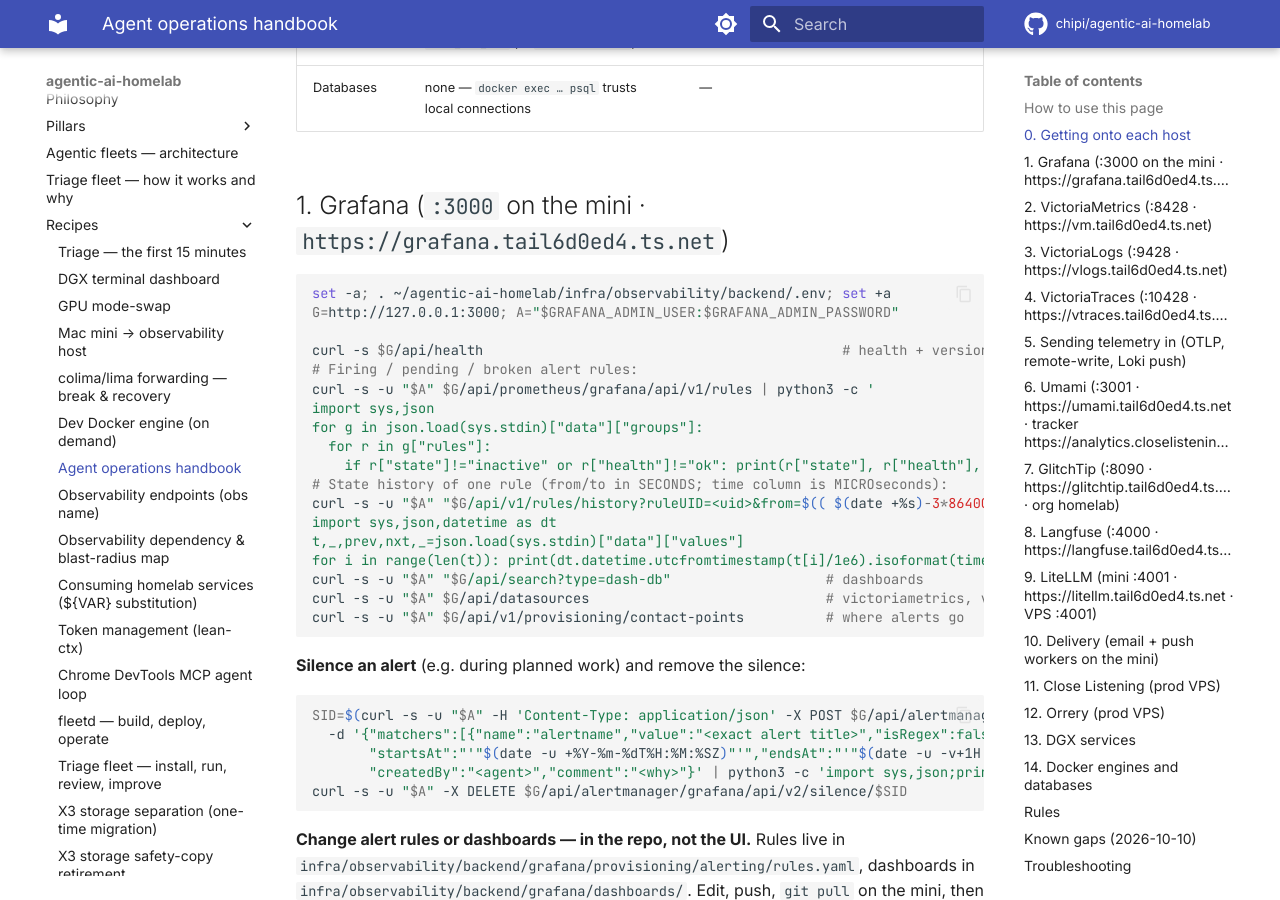
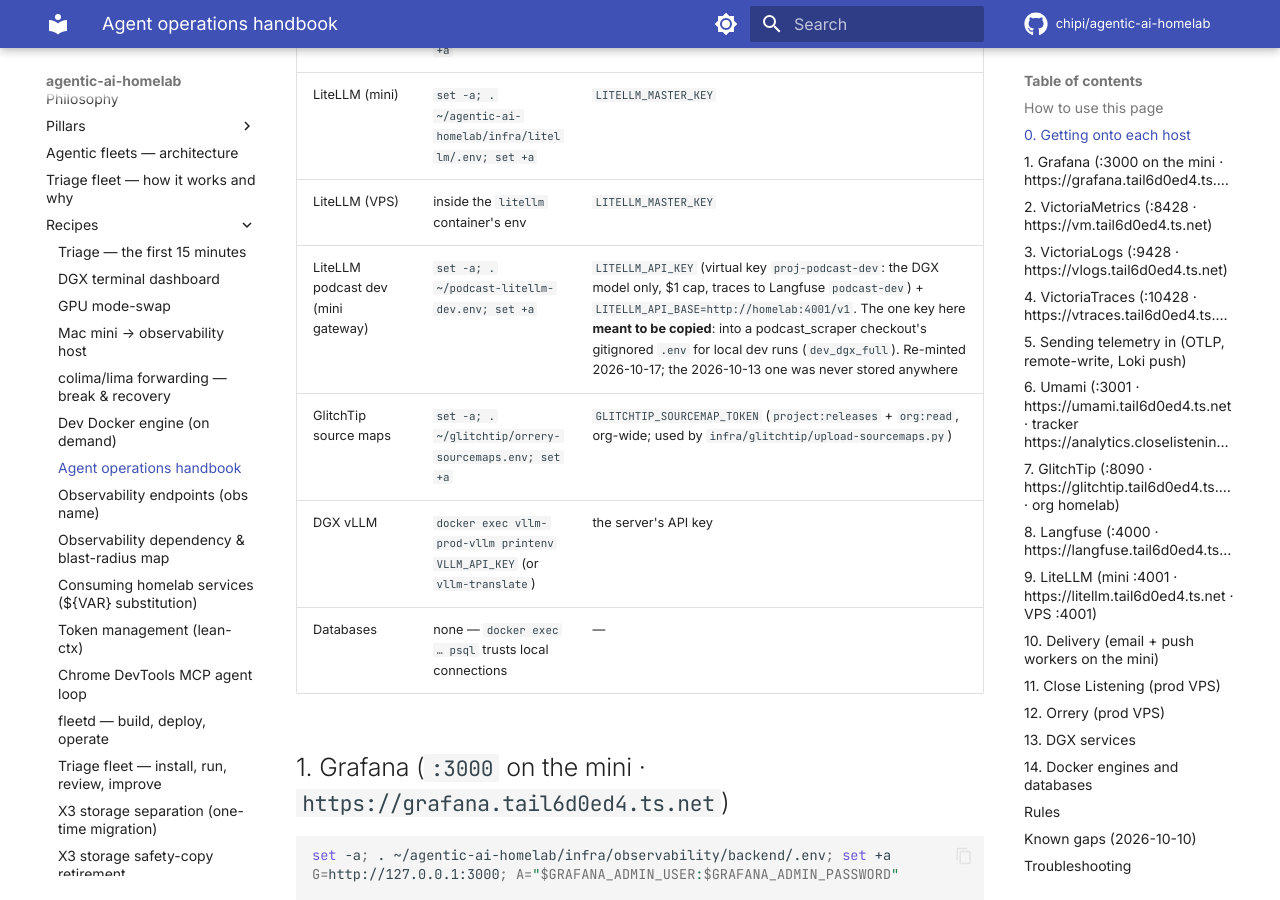
Before and after one commit to chipi/agentic-ai-homelab, an MkDocs documentation site: the page built from docs/recipes/agent-access.md, in a window 1280 px wide and 900 px high, scrolled down 1920 px. Built offline with MkDocs 1.6.1 and Material for MkDocs 9.7.7, drawn with Linux system fonts in a browser that asks for light colours; comment, search, counter and statistics services are not loaded.

Commit message:
docs(handbook): where the podcast dev LiteLLM key and the GlitchTip source-map token live
proj-podcast-dev (mini gateway) was minted 2026-10-13 but its value was never
stored anywhere, so no dev run could use it. Deleted unused (spend 0) and
re-minted 2026-10-17 with the same settings: the DGX model only, $1 cap,
traces to Langfuse podcast-dev. Its value is in ~/podcast-litellm-dev.env on
the mini. Verified: a DGX call returned 200, a call to the paid
podcast-flash-0731 was refused with 403, and the trace landed in podcast-dev
(probe trace deleted). The handbook's credentials table also gains the
GlitchTip source-map token (~/glitchtip/orrery-sourcemaps.env).

Co-Authored-By: Claude Opus 5.5 <noreply@anthropic.com>
Claude-Session: https://claude.ai/code/session_01MNRUHvgAHLZHoptNTkjS1c

```diff
--- a/docs/recipes/agent-access.md
+++ b/docs/recipes/agent-access.md
@@ -47,6 +47,8 @@ Do not create logins, publish ports or change groups to "get access".
 | Langfuse | `set -a; . ~/signal-fleet/fleet-gateway.env; set +a` | `LANGFUSE_PUBLIC_KEY`, `LANGFUSE_SECRET_KEY` (project `agents`; other projects in section 8) |
 | LiteLLM (mini) | `set -a; . ~/agentic-ai-homelab/infra/litellm/.env; set +a` | `LITELLM_MASTER_KEY` |
 | LiteLLM (VPS) | inside the `litellm` container's env | `LITELLM_MASTER_KEY` |
+| LiteLLM podcast dev (mini gateway) | `set -a; . ~/podcast-litellm-dev.env; set +a` | `LITELLM_API_KEY` (virtual key `proj-podcast-dev`: the DGX model only, $1 cap, traces to Langfuse `podcast-dev`) + `LITELLM_API_BASE=http://homelab:4001/v1`. The one key here **meant to be copied**: into a podcast_scraper checkout's gitignored `.env` for local dev runs (`dev_dgx_full`). Re-minted 2026-10-17; the 2026-10-13 one was never stored anywhere |
+| GlitchTip source maps | `set -a; . ~/glitchtip/orrery-sourcemaps.env; set +a` | `GLITCHTIP_SOURCEMAP_TOKEN` (`project:releases` + `org:read`, org-wide; used by `infra/glitchtip/upload-sourcemaps.py`) |
 | DGX vLLM | `docker exec vllm-prod-vllm printenv VLLM_API_KEY` (or `vllm-translate`) | the server's API key |
 | Databases | none — `docker exec … psql` trusts local connections | — |
 
```
Also changed, not shown: infra/litellm/README.md (+1 -1 lines).
